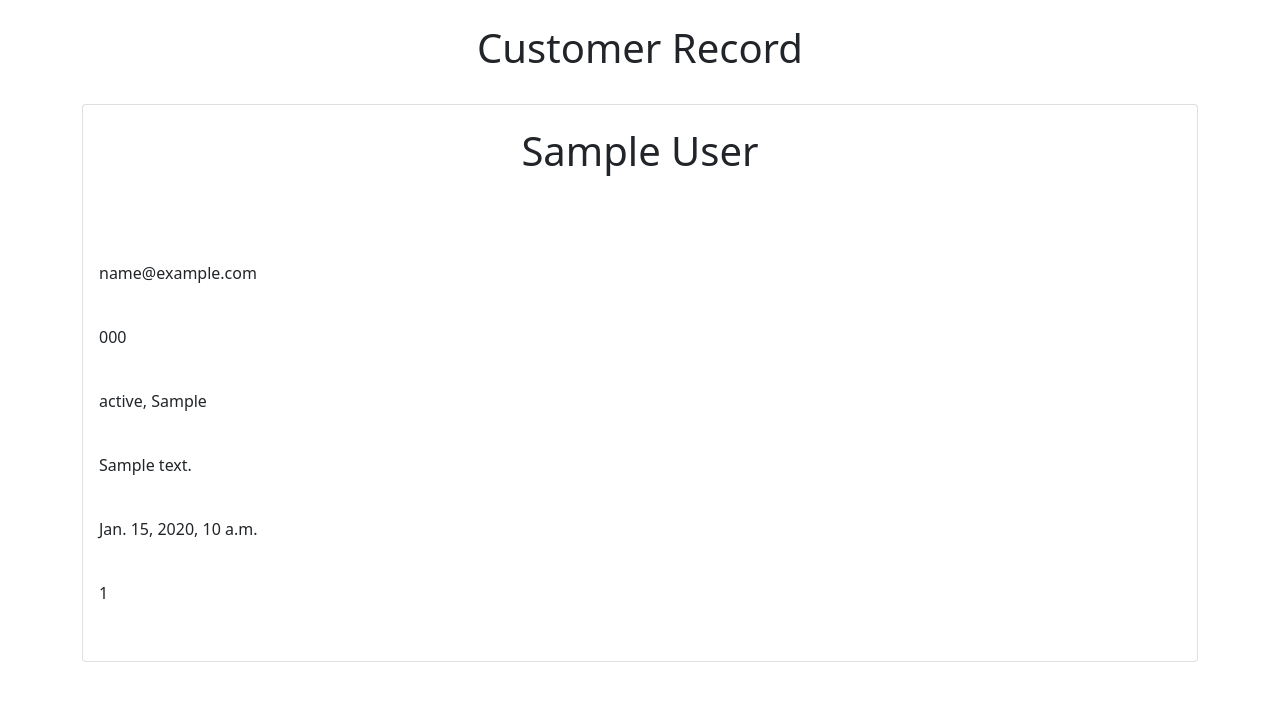
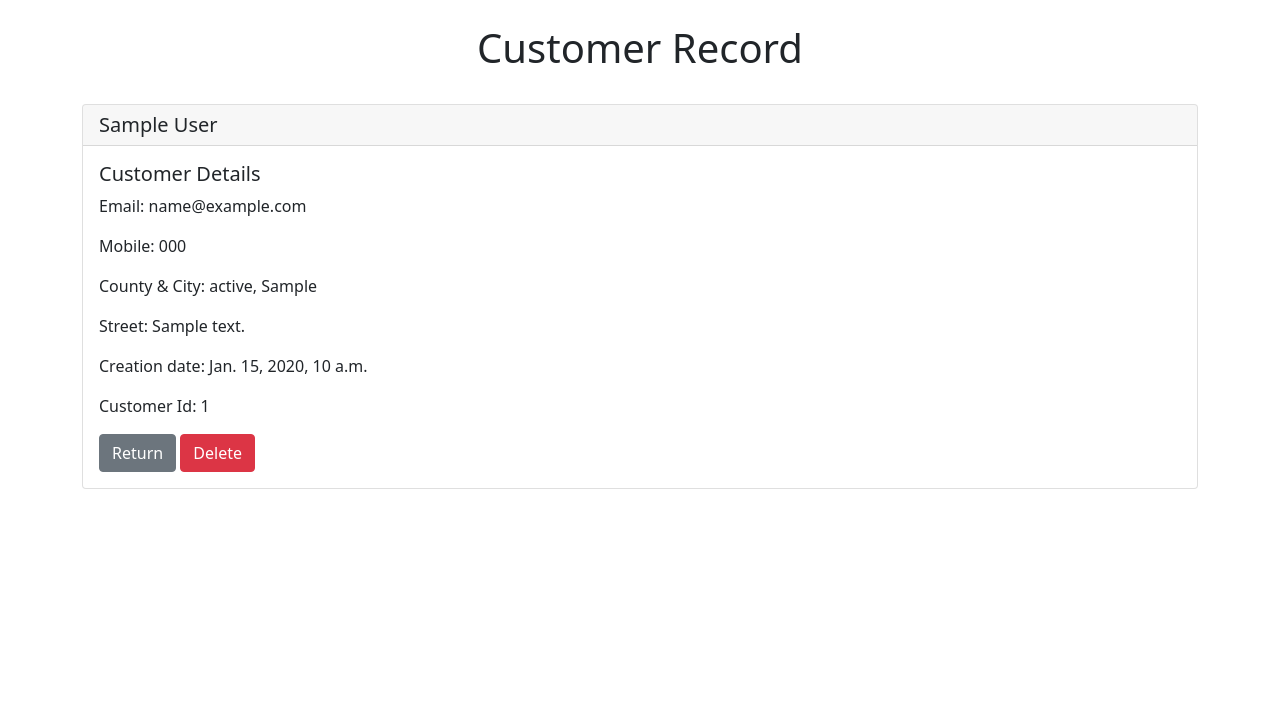
Before and after one commit to AlexFLR/django-website, a Django app: page /record/1 in a window 1280 px wide. Shown: the part 56-757 px from the top of the page. Run offline with Django 5.2, Linux system fonts and the light colour scheme; a user stored in the database is signed in; tables that the repository leaves empty hold one stand-in row (values such as "Sample post").

Commit message:
Added delete record function

```diff
--- a/website/templates/record.html
+++ b/website/templates/record.html
@@ -5,29 +5,20 @@
 <h1 class="text-center">Customer Record</h1>
 <br/>
 
+		<div class="card">
+		  <h5 class="card-header">{{user_record.first_name}} {{user_record.last_name}}</h5>
+		  <div class="card-body">
+		    <h5 class="card-title">Customer Details</h5>
+		    <p class="card-text">Email:  {{user_record.email}}</p>
+		    <p class="card-text">Mobile:  {{user_record.phone}}</p>
+		    <p class="card-text">County & City:  {{user_record.state}}, {{user_record.city}}</p>
+		    <p class="card-text">Street: {{user_record.address}}</p>
+		    <p class="card-text">Creation date:  {{user_record.created_at}}</p>
+		    <p class="card-text">Customer Id:  {{user_record.id}}</p>
 
-		<div class="card">
-		  <div class="card-body">
-		   	 <tr>
-					<p class="text-center fs-1">{{user_record.first_name}} {{user_record.last_name}} </p>
-					<br/>
-					<br/>
-					<p></p>{{user_record.email}}</p> <br/>
-					<p>{{user_record.phone}} </p><br/>
-					<p>{{user_record.state}}, {{user_record.city}} </p> <br/>
-					<p>{{user_record.address}} </p><br/>
-					<p>{{user_record.created_at}} </p><br/>
-					<p>{{user_record.id}}  </p><br/>
-					</tr>
+	    <a href="{% url 'home' %}" class="btn btn-secondary">Return</a>
+
+	    <a href="{% url 'delete_record' user_record.id %}" class="btn btn-danger">Delete</a>
 		  </div>
-		</div>
-
-
-
-
-
-
-
-
 
 {% endblock %}
--- a/website/urls.py
+++ b/website/urls.py
@@ -7,6 +7,8 @@ urlpatterns = [
     path('logout/',views.logout_user, name='logout'),
     path('register/',views.register_user, name='register'),
     path('record/<int:pk>',views.user_record, name='record'),
+    path('delete_record/<int:pk>',views.delete_record, name='delete_record'),
+
 
 
 ]
--- a/website/views.py
+++ b/website/views.py
@@ -62,3 +62,14 @@ def user_record(request, pk):
 	else:
 		messages.success(request,"You must be logged in to view this page.")
 		return redirect('home')
+
+
+def delete_record (request, pk):
+	if request.user.is_authenticated:
+		delete_it = Record.objects.get(id=pk)
+		delete_it.delete()
+		messages.success(request,'Record deleted successfully!')
+		return redirect( 'home')
+	else:
+		messages.success(request,'U must be logged in to delete this record!')
+		return redirect( 'home')
```
